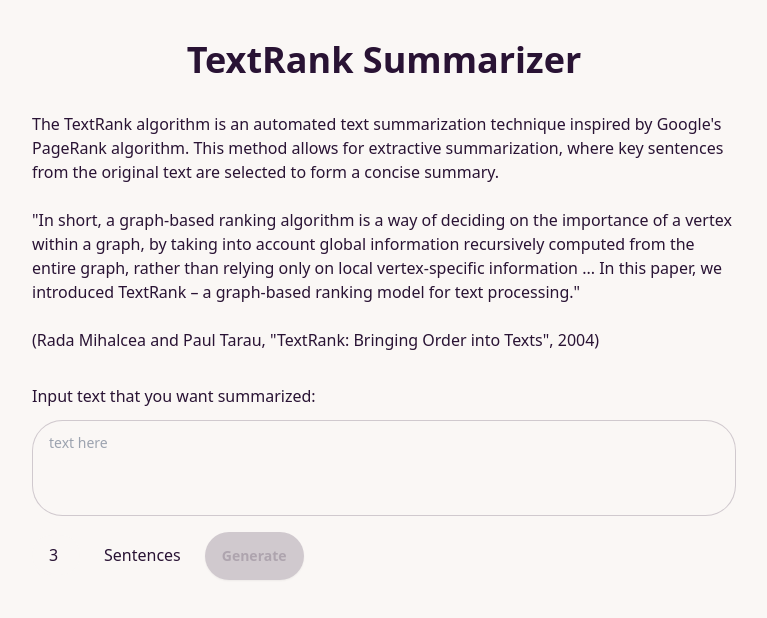
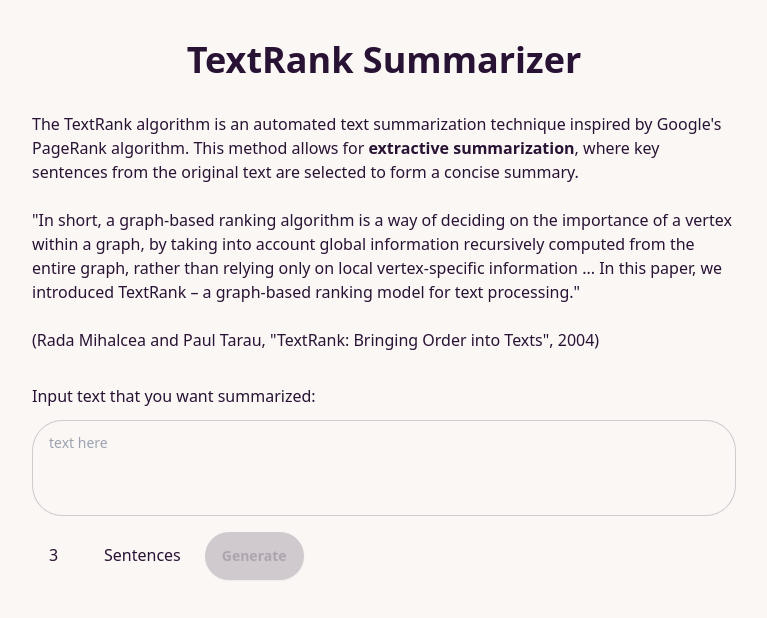
Before and after one commit to kheachang/synopsis-app, a Next.js app in the folder synopsis-app/: page / in a window 1280 px wide. Shown: the top 618 px of the page, without its empty margins (256-1023 px from the left). Built offline with nearby package versions, Linux system fonts and the light colour scheme.

Commit message:
style: bold extractive summarization

```diff
--- a/synopsis-app/src/components/About.tsx
+++ b/synopsis-app/src/components/About.tsx
@@ -4,7 +4,7 @@ const About = () => {
       <p>
         The TextRank algorithm is an automated text summarization technique inspired by Google's
         PageRank algorithm.
-        This method allows for extractive summarization, where key sentences from the original text are selected to form a concise summary.
+        This method allows for <b>extractive summarization</b>, where key sentences from the original text are selected to form a concise summary.
       </p>
       <br />
       <p >"In short, a graph-based ranking algorithm is a way of deciding
```
